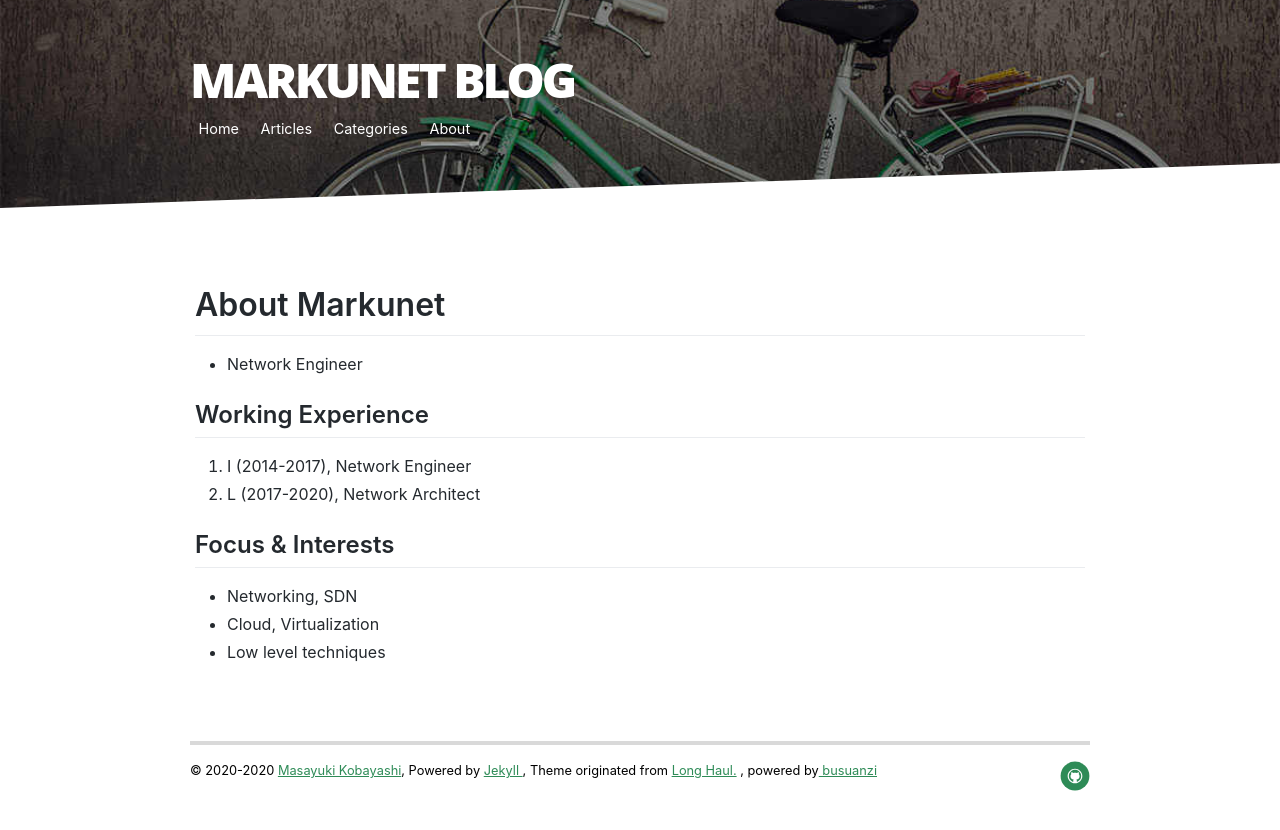
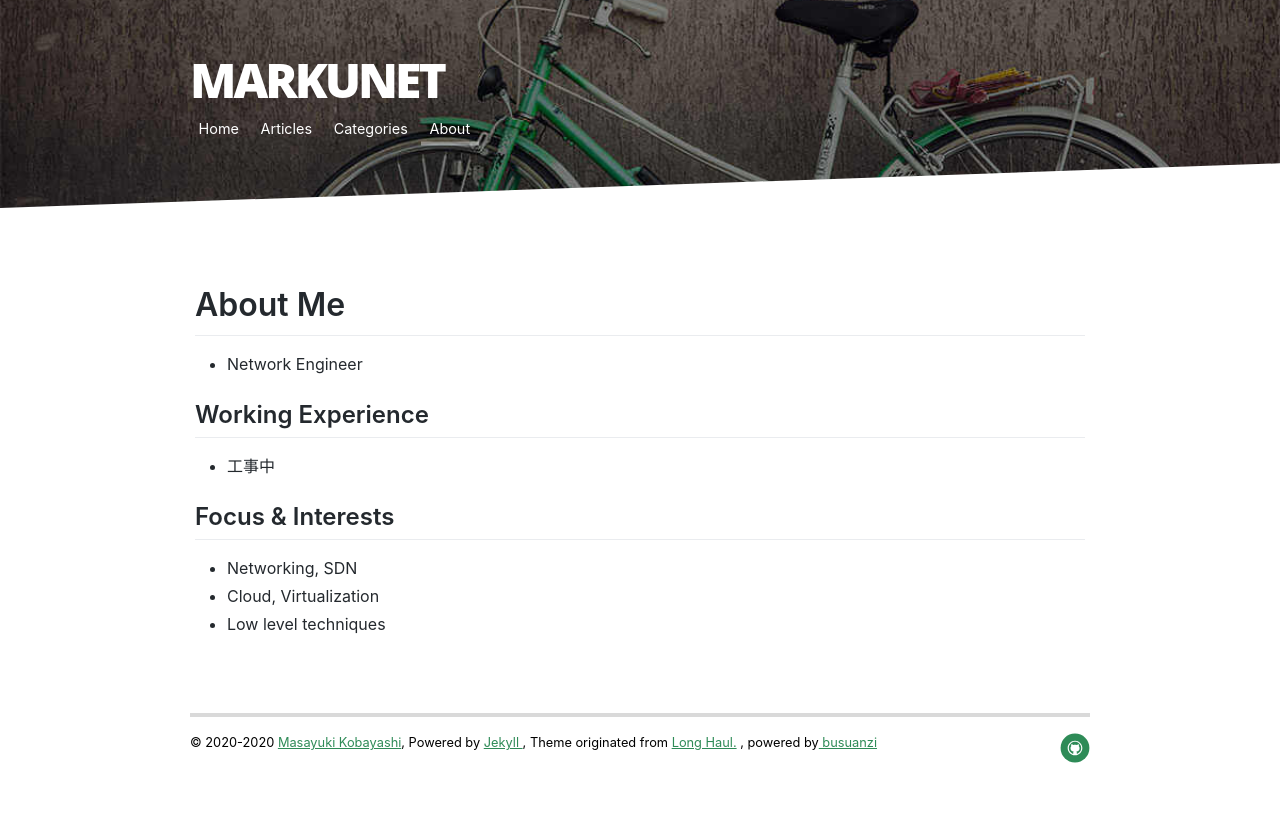
Before and after one commit to Markunet/markunet.github.io, a Jekyll site: the page built from about.md, in a window 1280 px wide. Shown: the top 830 px of the page. Built offline with Jekyll 4.4.1, drawn with Linux system fonts in a browser that asks for light colours; nearby versions of some CDN libraries; comment, search, counter and statistics services are not loaded.

Commit message:
change blog title

```diff
--- a/_config.yml
+++ b/_config.yml
@@ -1,4 +1,4 @@
-title: Markunet Blog
+title: markunet
 description: Markunet Blog
 
 url: https://markunet.github.io
@@ -22,7 +22,7 @@ navigation:
    url: /about
 
 social:
-   github: Markunet
+   github: markunet
    linkedin:
    facebook:
    email:
--- a/about.md
+++ b/about.md
@@ -3,14 +3,13 @@ layout: default
 title: Markunet
 ---
 
-# About Markunet
+# About Me
 
 * Network Engineer
 
 ## Working Experience
 
-1. I (2014-2017), Network Engineer
-1. L (2017-2020), Network Architect
+* 工事中
 
 ## Focus & Interests
 
--- a/index.html
+++ b/index.html
@@ -1,6 +1,6 @@
 ---
 layout: default
-title: Markunet Blog
+title: めもちょう
 ---
 
 <div class="home" id="home">
```
